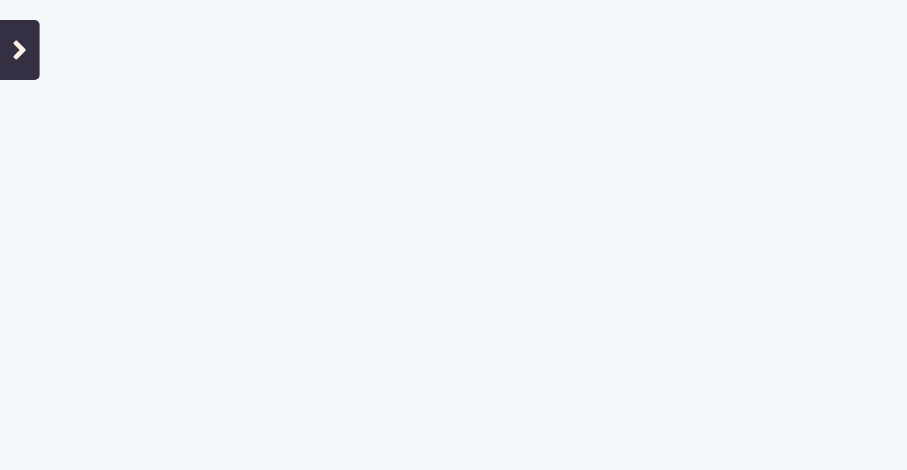
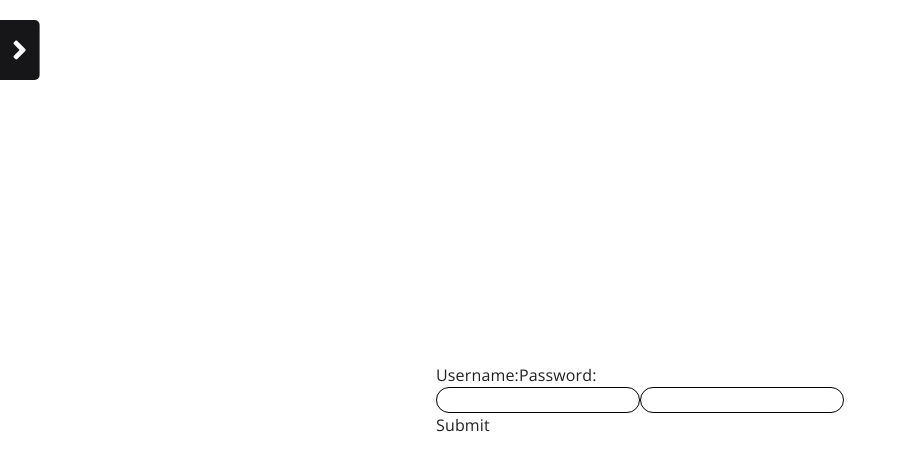
Before and after one commit to mohamedMN/Goodies-E-commerce-Project, a React (Vite) app in the folder client/my-react-app/: page /login in a window 1280 px wide. Shown: the top 470 px of the page, without its empty margins (0-907 px from the left). Built offline with nearby package versions, Linux system fonts and the light colour scheme.

Commit message:
design to be merged with functionality of authentication

```diff
--- a/client/my-react-app/package.json
+++ b/client/my-react-app/package.json
@@ -11,6 +11,9 @@
   },
   "dependencies": {
     "@babel/runtime": "^7.23.2",
+    "@emotion/react": "^11.11.1",
+    "@emotion/styled": "^11.11.0",
+    "@mui/material": "^5.14.15",
     "axios": "^1.5.1",
     "react": "^18.2.0",
     "react-auth-kit": "^3.0.0-alpha.22",
--- a/client/my-react-app/src/App.jsx
+++ b/client/my-react-app/src/App.jsx
@@ -1,6 +1,7 @@
 import React from 'react';
 import "./index.css"
 import LoginPage from './pages/LoginPage';
+import LoginForm from './containers/LoginForm'
 import Dashboard from './pages/Dashboard';
 import RoutesComponent from './components/RoutesComponent';
 import  {useState} from 'react';
@@ -29,7 +30,7 @@ function App() {
 				<Navbar navOptions={navOptions} visible={ navVisible } show={ showNavbar } />
 				<Routes>
 					<Route path="/" element={<Navigate to="/dashboard" />} />
-          <Route path="/login" element={<div className={!navVisible ? "page" : "page page-with-navbar"}><LoginPage/></div>} />
+          <Route path="/login" element={<div className={!navVisible ? "page" : "page page-with-navbar"}><LoginForm/></div>} />
 					<Route path='/dashboard' element={
 						<div className={!navVisible ? "page" : "page page-with-navbar"}>
 							<Dashboard/>
--- a/client/my-react-app/src/containers/LoginForm.jsx
+++ b/client/my-react-app/src/containers/LoginForm.jsx
@@ -1,20 +1,13 @@
 import React, { useState } from "react";
-import { useSignIn } from "react-auth-kit"
 import axios from "axios"
-import { useNavigate } from "react-router-dom";
 
   function LoginForm() {
     const [Info, setInfo] = useState({
       username: "",
       password: "",
     });
-    const signIn = useSignIn;
-    const handleChange = (e) => {
-      const { name, value } = e.target;
-      setInfo((prev) => ({ ...prev, [name]: value }));
-  useEffect(() => {
-    userRef.current.focus();
-  }, []);
+
+  //handling submit
   const handleSubmit = async(e) => {
     e.preventDefault();
     console.log(Info)
@@ -32,7 +25,7 @@ import { useNavigate } from "react-router-dom";
             console.error("An error occurred:", error);
           }
 };
-  return (
+  return(
     <form className="login-Form" method="post" onSubmit={handleSubmit}>
       <div className="form-Container">
         <div className="label-Container">
@@ -41,7 +34,6 @@ import { useNavigate } from "react-router-dom";
         </div>
         <div className="input-Container">
           <input
-            onChange={handleChange}
             className="input-Login-Form"
             name="username"
             type="text"
@@ -49,7 +41,6 @@ import { useNavigate } from "react-router-dom";
             required
           ></input>
           <input
-            onChange={handleChange}
             className="input-Login-Form"
             name="password"
             type="password"
@@ -61,12 +52,8 @@ import { useNavigate } from "react-router-dom";
       <div className="button-Container">
       <button className="submit-Button" type="submit">Submit</button>
       </div>
-
-      <div className={errorMessage?"LoginErrorMessage":"hidden"}>
-   {errorMessage}
-      </div>
     </form>
   );
-    } }
+    } ;
 
 export default LoginForm;
--- a/client/my-react-app/src/main.jsx
+++ b/client/my-react-app/src/main.jsx
@@ -1,9 +1,9 @@
 import React from "react";
 import ReactDOM from "react-dom/client";
-import App from "./App.jsx";
+import ThemeProviding from "./services/ThemeProviding"
 
 ReactDOM.createRoot(document.getElementById("root")).render(
   <React.StrictMode>
-    <App />
+  <ThemeProviding/>
      </React.StrictMode>
 );
--- a/client/my-react-app/src/pages/LoginPage.jsx
+++ b/client/my-react-app/src/pages/LoginPage.jsx
@@ -1,11 +1,12 @@
 import React from 'react'
-import LoginForm from '../containers/LoginForm'
+import LoginForm from './../containers/LoginForm'
 
 
  function LoginPage() {
   return (
-    <div>
+    <div className="Login-Page">
         <LoginForm/>
+
     </div>
   )
 }
--- /dev/null
+++ b/client/my-react-app/src/services/ThemeProviding.jsx
@@ -0,0 +1,26 @@
+import * as React from 'react';
+import useMediaQuery from '@mui/material/useMediaQuery';
+import { createTheme, ThemeProvider } from '@mui/material/styles';
+import CssBaseline from '@mui/material/CssBaseline';
+import App from "../App"
+
+export default function ThemeProviding() {
+  const prefersDarkMode = useMediaQuery('(prefers-color-scheme: dark)');
+
+  const theme = React.useMemo(
+    () =>
+      createTheme({
+        palette: {
+          mode: prefersDarkMode ? 'dark' : 'light',
+        },
+      }),
+    [prefersDarkMode],
+  );
+
+  return (
+    <ThemeProvider theme={theme}>
+      <CssBaseline />
+      <App/>
+    </ThemeProvider>
+  );
+}
--- a/client/my-react-app/src/styles/Navbar.css
+++ b/client/my-react-app/src/styles/Navbar.css
@@ -7,7 +7,7 @@ nav{
 	justify-content: space-between;
 	width: 18%;
 	min-height: 100vh;
-	background-color: #352F44;
+	background-color: #161618;
 	padding:2rem 1rem 1rem 1rem;
 	transition: transform 0.5s;
 }
@@ -18,7 +18,7 @@ nav{
 
 .nav-link-icon{
 	margin-right: 10px;
-	color: #FAF0E6;
+	color: #fff;
 	height: 1.7rem;
 	width: 1.7rem;
 	display: flex;
@@ -36,13 +36,13 @@ nav{
 	display: flex;
 	justify-content: center;
 	align-items: center;
-	background-color: #352F44;
+	background-color: #161618;
 	outline: none;
 	border: none;
 	font-size: 1rem;
 	padding: 5px 10px;
 	cursor: pointer;
-	color: #FAF0E6;
+	color: #fff;
 }
 
 .logo{
@@ -61,17 +61,18 @@ nav{
 .nav-link{
 	display: flex;
 	align-items: center;
-	color: #FAF0E6;
+	color: #ffff;
 	text-decoration: none;
 	padding: 10px 1rem;
 	border-radius: 5px;
 	margin-bottom: 5px;
 	transition: all 300ms ease;
+	font-weight: 400;
 }
 
 .nav-link:hover{
 	background-color:#B9B4C7;
-	color: #4e4e4e;
+	color: #161618;
 }
 
 .nav-link span{
```
Also changed, not shown: client/my-react-app/src/index.css (line endings or trailing spaces), client/my-react-app/src/pages/Dashboard.jsx (line endings or trailing spaces), 1 other file (tests, documents, lock files or other folders).
